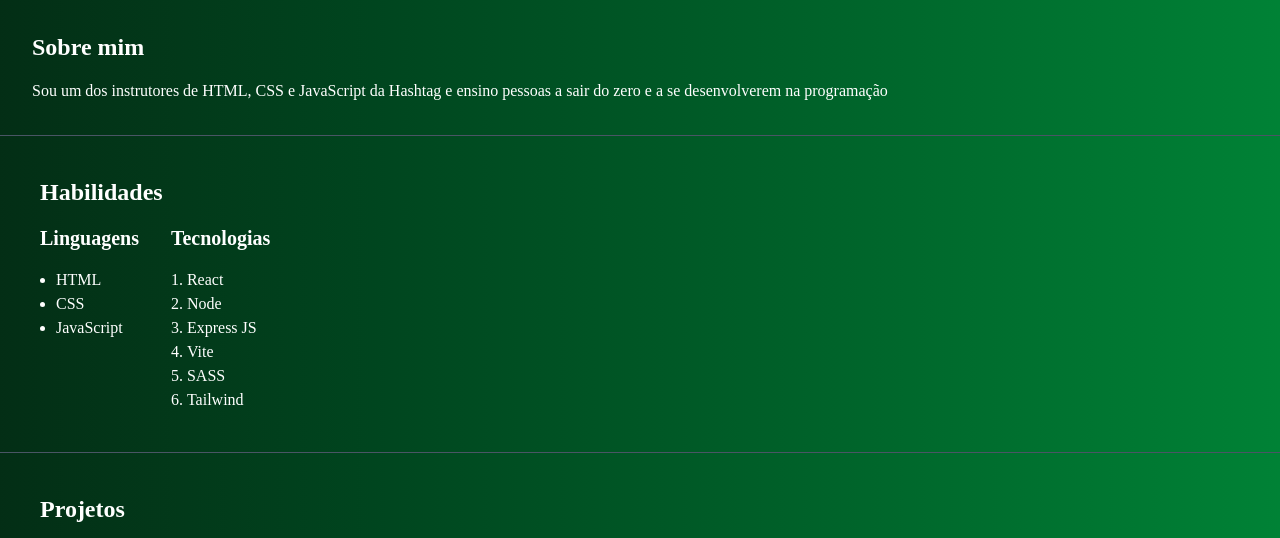
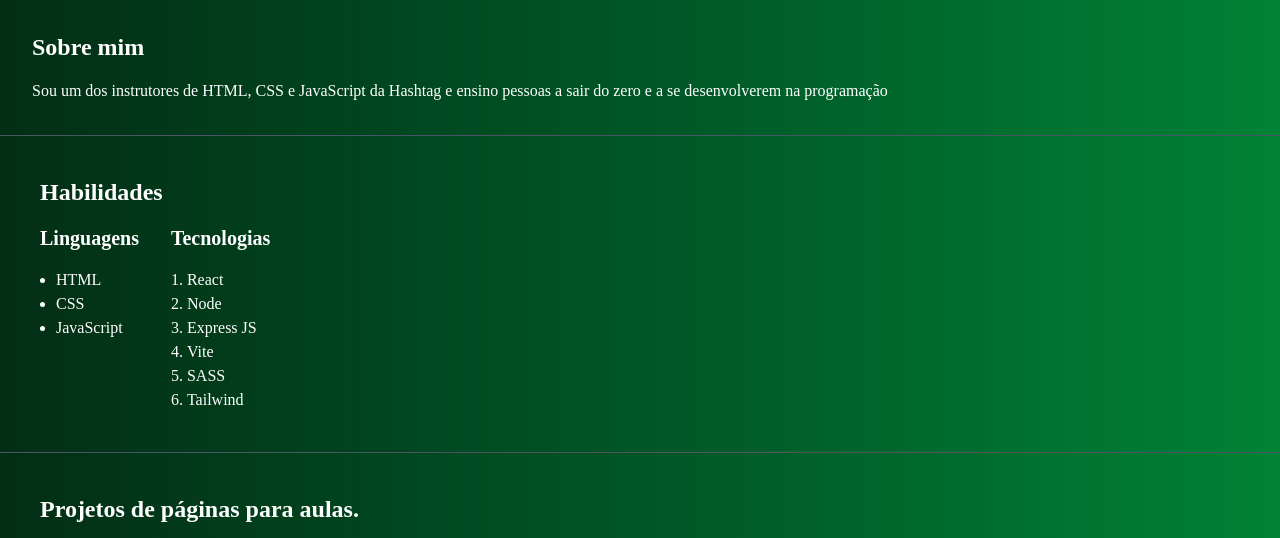
Before and after one commit to Leydson22/Estudos, a plain HTML site: page Tailwind/index.html in a window 1280 px wide. Shown: the part 91-629 px from the top of the page. Drawn offline with nearby package versions, Linux system fonts and the light colour scheme.

Commit message:
conteudo

```diff
--- a/Tailwind/index.html
+++ b/Tailwind/index.html
@@ -49,7 +49,7 @@
     </section>
 
     <section class="p-10 flex flex-col gap-4 border-b border-gray-600">
-      <h2 class="text-2xl font-bold">Projetos</h2>
+      <h2 class="text-2xl font-bold">Projetos de páginas para aulas.</h2>
 
       <div class="flex gap-5">
         <div class="flex flex-col gap-3 text-center">
```
